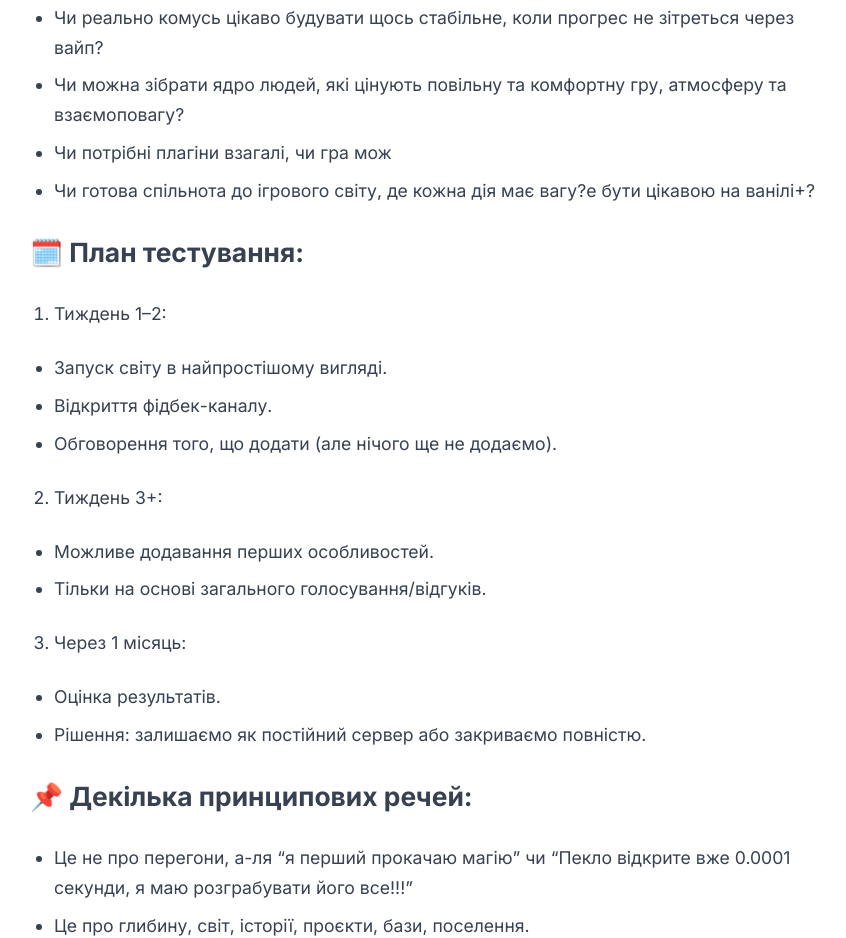
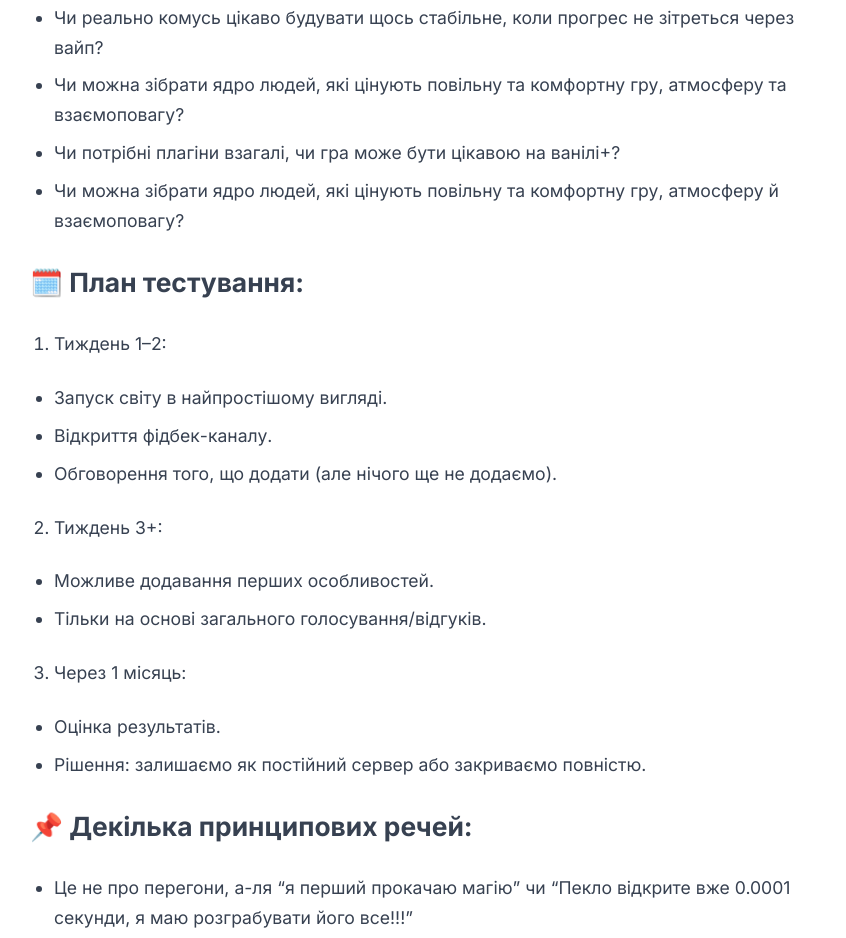
Before and after one commit to ikeepcalm/uap-news, an Astro site: page /welcoming-evervault in a window 1280 px wide. Shown: the part 2113-3051 px from the top of the page, without its empty margins (42-888 px from the left). Built offline with nearby package versions, Linux system fonts and the light colour scheme; Astro itself is replaced by a stand-in of ours.

Commit message:
Fix typos and improve clarity in welcoming-evervault.md

```diff
--- a/src/content/news/welcoming-evervault.md
+++ b/src/content/news/welcoming-evervault.md
@@ -42,8 +42,8 @@ tags: ["evervault", "beta"]
 Цей сервер — експеримент, який дасть відповіді на ключові питання:
 - Чи реально комусь цікаво будувати щось стабільне, коли прогрес не зітреться через вайп?
 - Чи можна зібрати ядро людей, які цінують повільну та комфортну гру, атмосферу та взаємоповагу?
-- Чи потрібні плагіни взагалі, чи гра мож
-- Чи готова спільнота до ігрового світу, де кожна дія має вагу?е бути цікавою на ванілі+?
+- Чи потрібні плагіни взагалі, чи гра може бути цікавою на ванілі+?
+- Чи можна зібрати ядро людей, які цінують повільну та комфортну гру, атмосферу й взаємоповагу?
 
 # 🗓️ План тестування:
 1. Тиждень 1–2:
```
